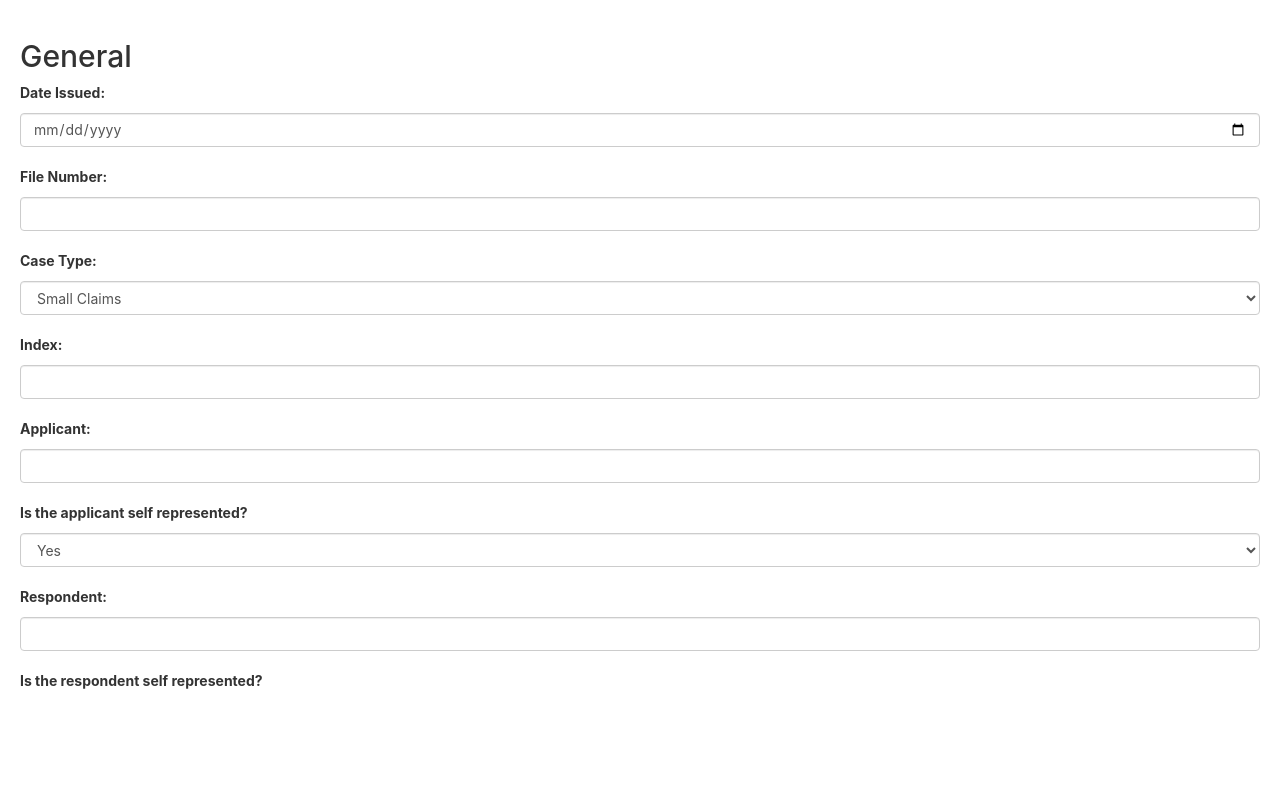
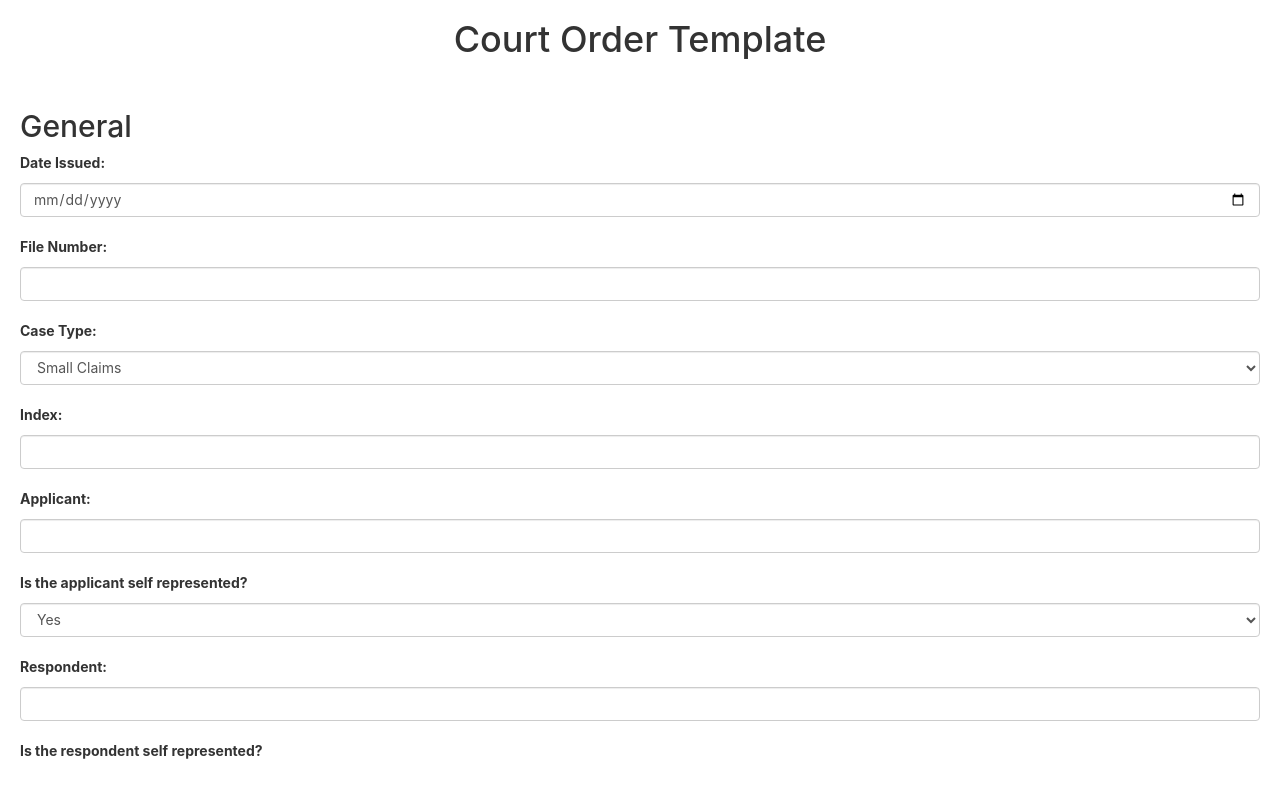
Before and after one commit to GingSing/KPMGProject, a React (Create React App) app in the folder client/: page / in a window 1280 px wide. Built offline with nearby package versions, Linux system fonts and the light colour scheme.

Commit message:
fixed templating

```diff
--- a/client/src/App.css
+++ b/client/src/App.css
@@ -1,3 +1,11 @@
+.App {
+  display: flex;
+  flex-direction: column;
+}
+
+.App > h1 {
+  align-self: center;
+}
 .keyForm {
   overflow-y: scroll;
   padding: 20px;
@@ -14,3 +22,21 @@
   background-color: white;
   border-radius: 5px;
 }
+
+.templateForm {
+  overflow-y: scroll;
+  padding: 20px;
+  height: 700px;
+  width: 70vw;
+  display: flex;
+  flex-direction: column;
+}
+
+.templateForm > button {
+  margin-bottom: 20px;
+}
+
+.templateWrapper {
+  background-color: white;
+  border-radius: 5px;
+}
--- a/client/src/App.js
+++ b/client/src/App.js
@@ -23,7 +23,8 @@ class App extends Component {
   }
   render() {
     return (
-      <div>
+      <div className="App">
+        <h1>Court Order Template</h1>
         <div className="formWrapper">
           <form className="keyForm" onSubmit={this.handleSubmit}>
             <h2>General</h2>
@@ -119,12 +120,19 @@ class App extends Component {
                 name="tribunal_member"
               />
             </div>
-            <button type="submit">Create Template!</button>
+            <button
+              className="btn btn-primary btn-lg active"
+              type="submit"
+              onClick={this.handleClick}
+            >
+              Create Template
+            </button>
           </form>
         </div>
         {this.state.overlay ? (
           <Overlay loading={this.state.loading} handleClick={this.handleClick}>
-            <form>
+            <div className="templateWrapper">
+              <form className="templateForm">
                 <h2>Introduction</h2>
                 <p>Summary:</p>
                 <input
@@ -133,7 +141,6 @@ class App extends Component {
                   id="introduction"
                   name="introduction"
                 />
-
                 <h2>Jurisdiction</h2>
                 <div className="form-group">
                   <label for="section_number">Section #: </label>
@@ -151,7 +158,6 @@ class App extends Component {
                     name="rule_number"
                   />
                 </div>
-
                 <h2>Procedure</h2>
                 <div className="form-group">
                   <label for="hearing_format">Format of Hearing: </label>
@@ -164,11 +170,11 @@ class App extends Component {
                     <option value="Oral">Oral</option>
                   </select>
                 </div>
-
                 <h2>Issues</h2>
                 <div className="form-group">
                   <label for="issue_type">
-                  Is the issue in dispute for applicant's withdrawal/dismissal?{" "}
+                    Is the issue in dispute for applicant's
+                    withdrawal/dismissal?{" "}
                   </label>
                   <select
                     className="form-control"
@@ -179,7 +185,6 @@ class App extends Component {
                     <option value="0">No</option>
                   </select>
                 </div>
-
                 <h2>Evidence and Analysis</h2>
                 <p>Summary:</p>
                 <textarea
@@ -187,7 +192,6 @@ class App extends Component {
                   id="evidence_analysis"
                   name="evidence_analysis"
                 ></textarea>
-
                 <h2>Orders</h2>
                 <div className="form-group">
                   <label for="decision">Decision: </label>
@@ -223,7 +227,9 @@ class App extends Component {
                   </select>
                 </div>
                 <div className="form-group">
-                <label for="reimbursement_amount">Reimbursement Amount: </label>
+                  <label for="reimbursement_amount">
+                    Reimbursement Amount:{" "}
+                  </label>
                   <input
                     className="form-control"
                     type="number"
@@ -231,7 +237,11 @@ class App extends Component {
                     name="reimbursement_amount"
                   />
                 </div>
+                <button className="btn btn-primary btn-lg active" type="submit">
+                  Create Form
+                </button>
               </form>
+            </div>
           </Overlay>
         ) : null}
       </div>
```
Lines whose indentation alone changed are shown as unchanged.
